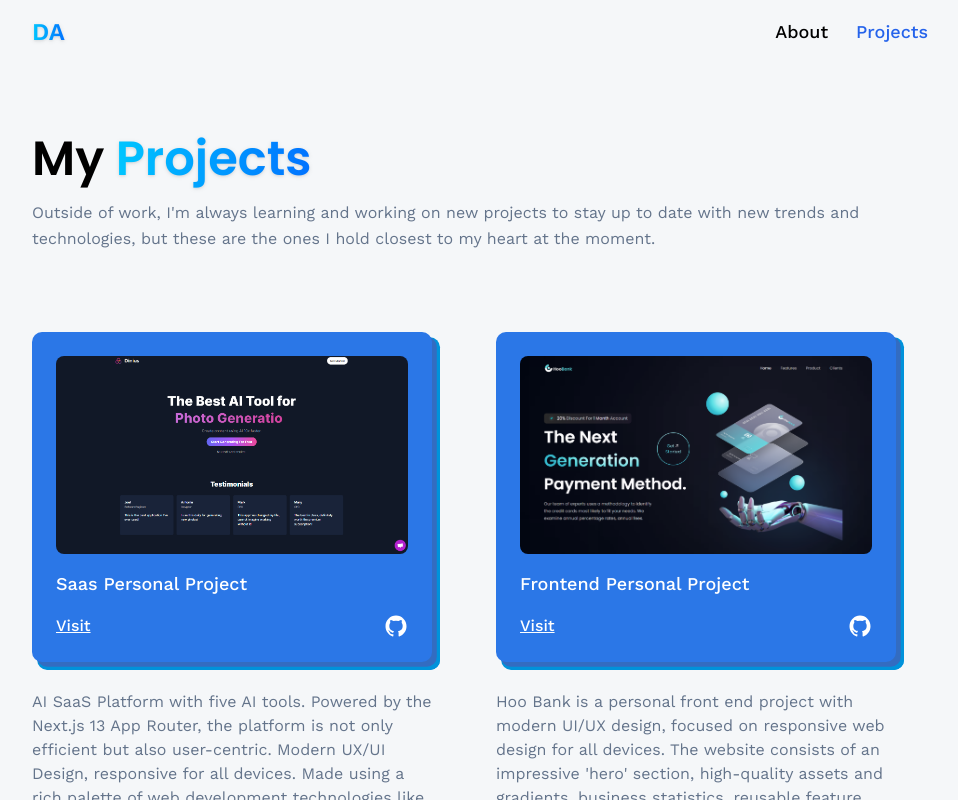
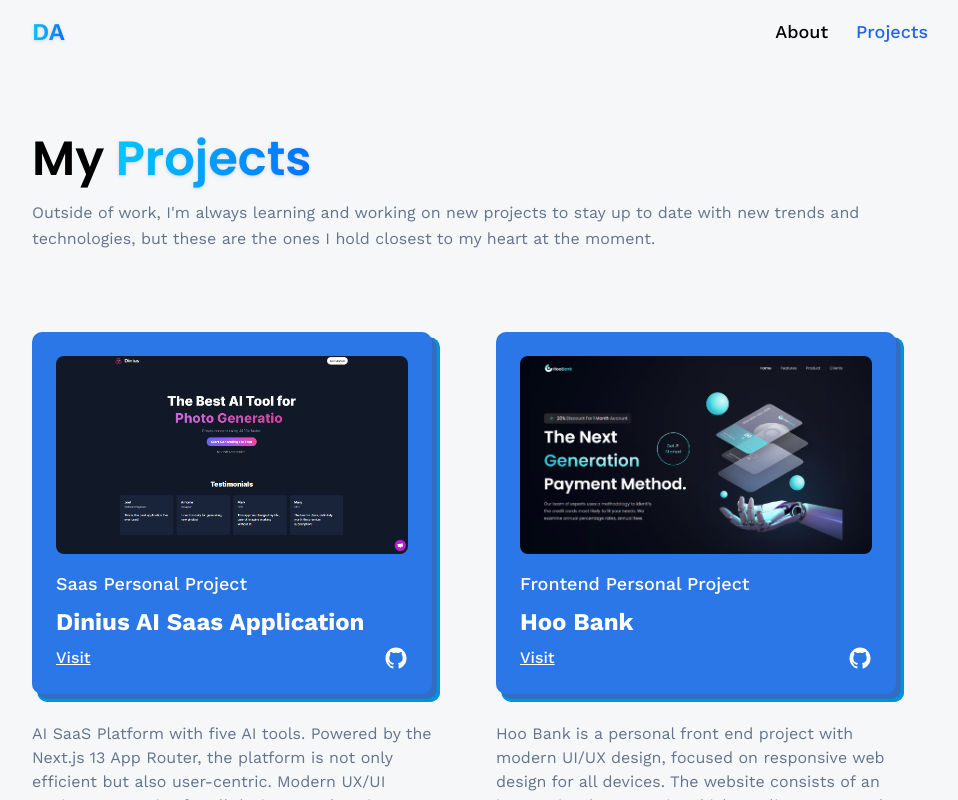
Before and after one commit to diniat/diana-3d-portfolio, a React (Vite) app: page /projects in a window 1280 px wide. Shown: the top 800 px of the page, without its empty margins (160-1118 px from the left). Built offline with nearby package versions, Linux system fonts and the light colour scheme; no server answers.

Commit message:
fixed project name

```diff
--- a/src/pages/Projects.jsx
+++ b/src/pages/Projects.jsx
@@ -98,7 +98,7 @@ const Projects = () => {
         {projects.map((project) => (
           <div className="lg:w-[400px] w-full" key={project.name}>
             <Project
-              title={project.name}
+              title={project.title}
               type={project.type}
               img={project.image}
               link={project.link}
```
